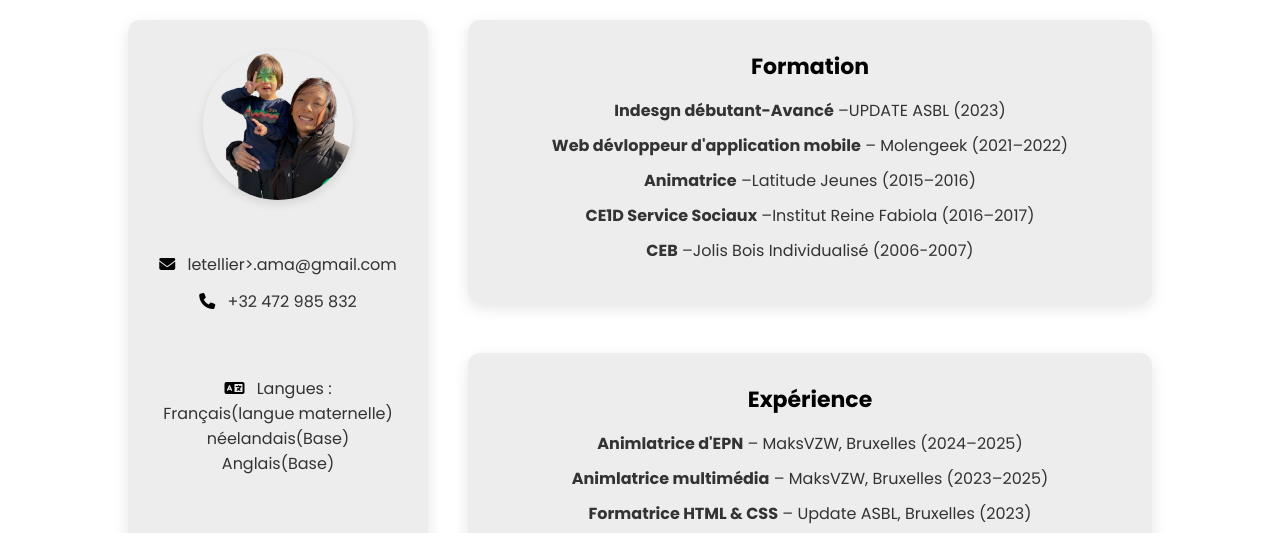
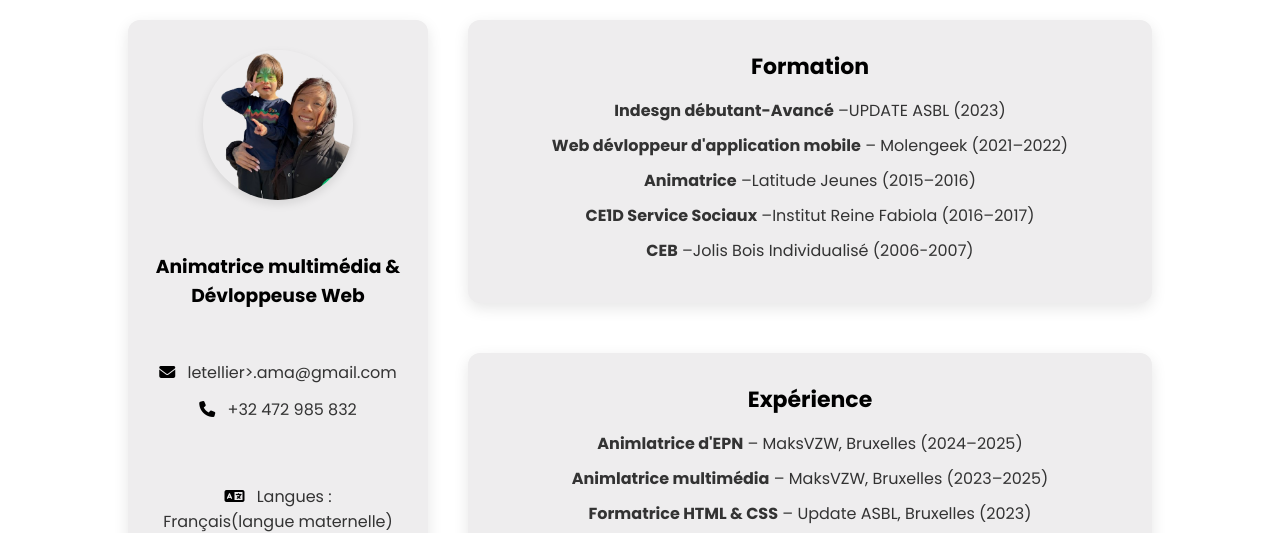
Before and after one commit to LydiaGS/Portfolio-Amandine-Letellier, a plain HTML site: page public/html/cv.html in a window 1280 px wide. Shown: the part 235-768 px from the top of the page. Drawn offline with Linux system fonts and the light colour scheme.

Commit message:
changementcv

```diff
--- a/public/html/cv.html
+++ b/public/html/cv.html
@@ -46,6 +46,8 @@
             <!-- Colonne gauche -->
             <div class="cv-sidebar">
                 <img src="../image/photoprofils.png" alt="Photo de profil">
+                  <br><br>
+                   <h3>Animatrice multimédia & Dévloppeuse Web</h3>
                 <br><br>
                 <div class="cv-info">
                     <p><i class="fa-solid fa-envelope"></i> letellier>.ama@gmail.com</p>
```
